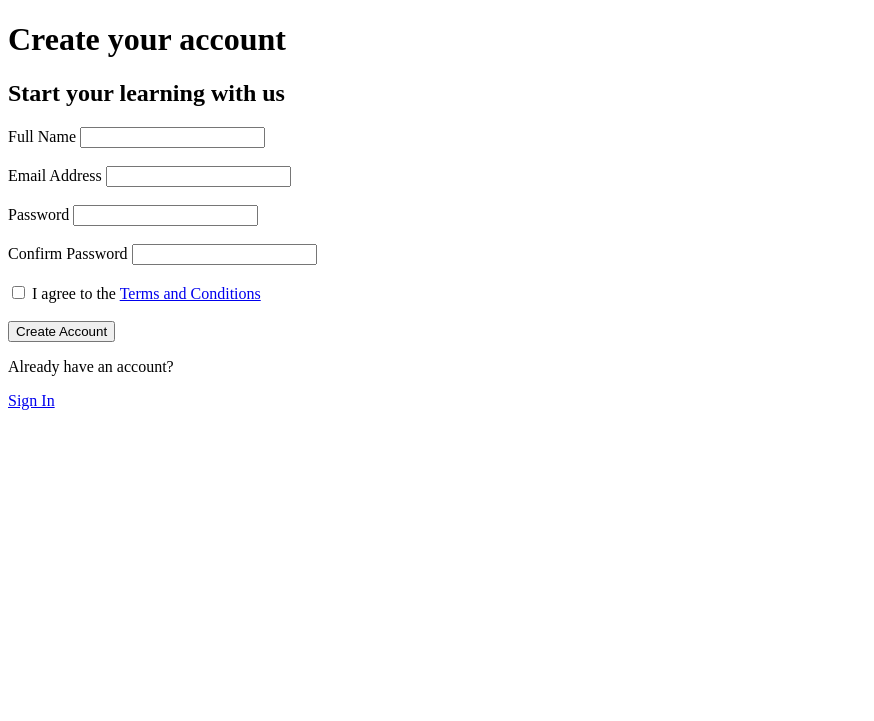
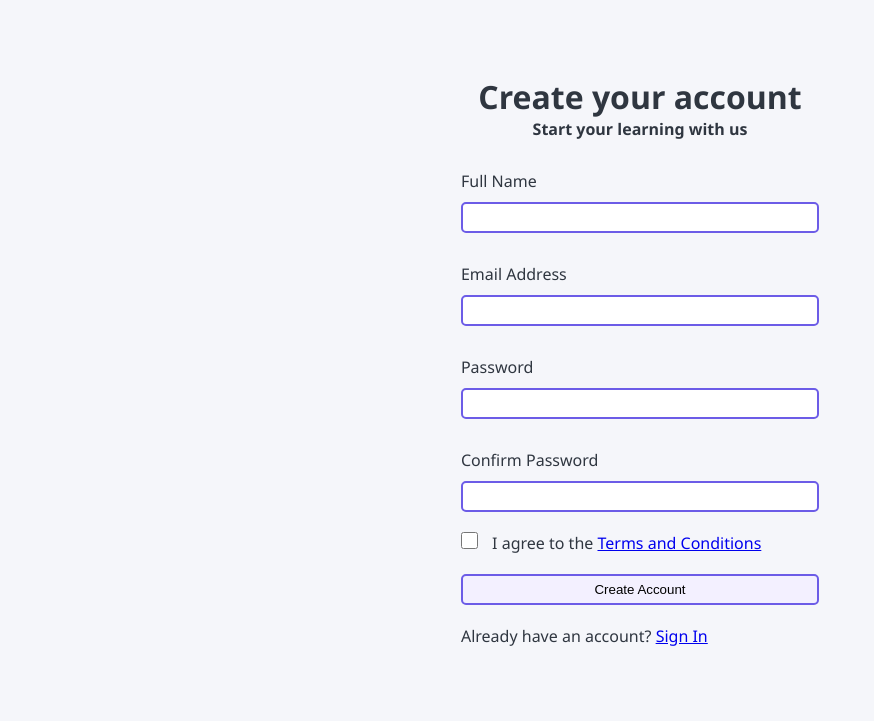
Before and after one commit to caseyleung1/Agile-Web-Development-, a Python web app: template templates/register.html in a window 1280 px wide. Shown: the top 721 px of the page, without its empty margins (0-874 px from the left). Run offline with Jinja, Linux system fonts and the light colour scheme; the template is opened without the code that fills it, so the values that code supplies are empty.

Commit message:
Change font for register page and done styling including checkbox feature and term and condition for the page

```diff
--- a/templates/register.html
+++ b/templates/register.html
@@ -5,33 +5,38 @@
         <meta charset="UTF-8">
         <meta name="viewport" content="width=device-width, initial-scale=1.0">
         <title> Register</title>
-
+        <link rel="stylesheet" href = "registerstyle.css">
     </head>
     <body>
         <div class="content">
+            <div class="introduction">
             <h1>Create your account</h1>
-            <h2>Start your learning with us</h2>
+            <h4>Start your learning with us</h4>
+            </div>
             <!-- User form to routing a register URL to receive response from server -->
             <form action="register.html" method="post">
                 <label for="name">Full Name</label>
-                <input type="text" id="name" name="name" required><br><br>
+                <input type="text" id="name" name="name" required>
 
                 <label for="email">Email Address</label>
-                <input type="email" id="email" name="email" required><br><br>
+                <input type="email" id="email" name="email" required>
 
                 <label for="password">Password</label>
-                <input type="password" id="password" name="password" required><br><br>
+                <input type="password" id="password" name="password" required>
 
                 <label for="confirm_password">Confirm Password</label>
-                <input type="password" id="confirm_password" name="confirm_password" required><br><br>
+                <input type="password" id="confirm_password" name="confirm_password" required>
 
-                <input type="checkbox" id="terms" name="terms" required>
-                <label for="terms">I agree to the</label>
-                <a href="terms.html" class="text-purple-600 font-medium">Terms and Conditions</a><br><br>
+                <div class="terms-group">
+                    <input type="checkbox" id="terms" name="terms" required>
+                    <label for="terms">I agree to the
+                    <a href="terms.html" class="text-purple-600 font-medium">Terms and Conditions</a></label>
+                </div>
 
-                <button type="submit">Create Account</button>
+                <button type="submit" class="submit-btn">Create Account</button>
 
-                <p> Already have an account? </p> <a href="login.html">Sign In</a>
+                <p class="sign-in-page"> Already have an account? </p> <a href="login.html">Sign In</a>
+            </div>
             </form>
         </div>
     </body>
--- /dev/null
+++ b/templates/registerstyle.css
@@ -0,0 +1,80 @@
+:root {
+    --primary-purple: #6c5ce7;
+    --light-purple: #f3f0ff;
+    --text-main: #2f3640;
+    --bg-main: #f5f6fa;
+}
+
+* {
+    margin:0;
+    padding:0;
+    box-sizing: border-box; /*reduce break in display*/
+}
+
+body {
+    font-family: 'Segoe UI', Tahoma, Geneva, Verdana, sans-serif;
+    background-color: var(--bg-main);
+    color: var(--text-main);
+    padding: 40px;
+    display: flex;
+    justify-content: center;
+}
+
+.introduction {
+    text-align: center;
+}
+.content {
+    padding: 35px;
+}
+
+label {
+    display: block; /*each elements start in new line*/
+    margin-top: 30px;
+    margin-bottom: 10px;
+}
+
+input {
+    width: 100%;
+    background: white;
+    border-radius: 5px;
+    padding:6px;
+    border: 2px solid var(--primary-purple);
+}
+
+.terms-group {
+    margin-top: 20px;
+}
+
+.terms-group input[type="checkbox"]{
+    width: 17px;
+    height: 17px;
+    accent-color: #6c5ce7;
+    cursor: pointer;
+    flex-shrink: 0; /*no shrinking at all*/
+}
+
+.terms-group label{
+    display: inline;
+    padding: 10px;
+}
+
+.submit-btn {
+    width: 100%;
+    margin-top: 20px;
+    margin-bottom: 20px;
+    background: #f3f0ff;
+    border-radius: 5px;
+    padding:6px;
+    cursor: pointer;
+    border: 2px solid var(--primary-purple);
+}
+
+.submit-btn:hover {
+    transform: translateY(-3px);
+    box-shadow: 0 8px 16px rgba(108, 92, 231, 0.15);
+    background-color: var(--light-purple);
+}
+
+.sign-in-page {
+    display: inline;
+}
```
